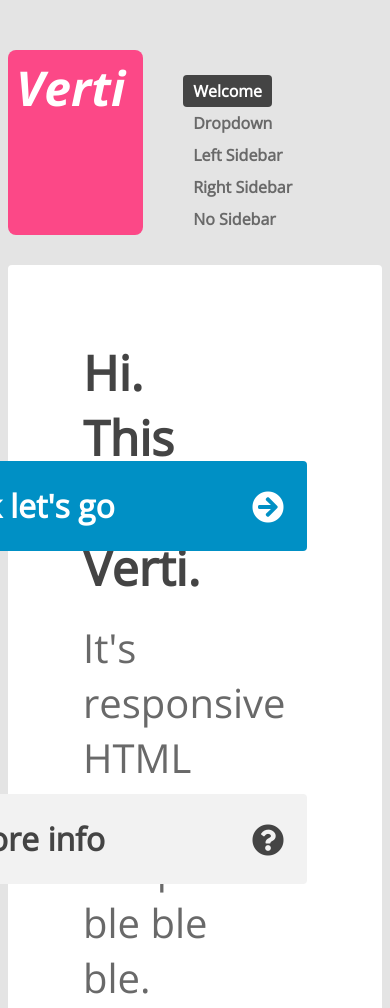
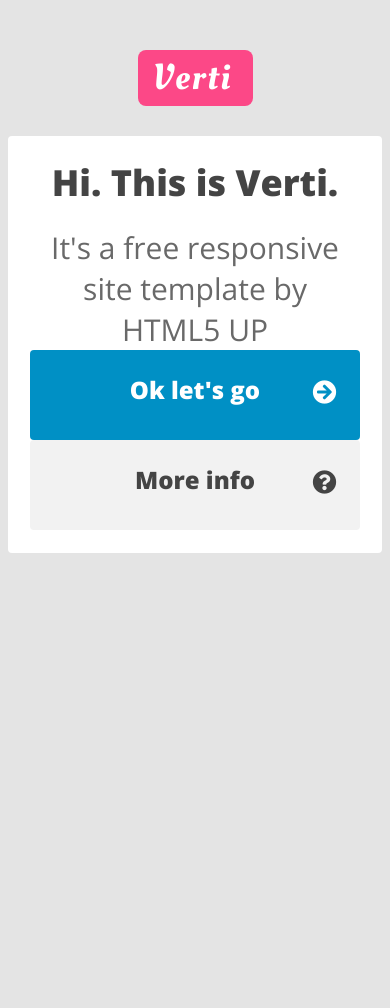
Before and after one commit to agatamalec/Verti, a website: page index.html in a window 390 px wide. Shown: the top 1008 px of the page. After the commit the page ends 844 px from the top, so only its background shows below. Drawn offline with nearby package versions, Linux system fonts and the light colour scheme.

Commit message:
add media query

```diff
--- a/index.html
+++ b/index.html
@@ -3,7 +3,12 @@
 <head>
     <meta charset="UTF-8">
     <title>Sass - Zadania</title>
-    <link href="https://fonts.googleapis.com/css?family=Open+Sans:400,700i" rel="stylesheet">
+    <!-- tutaj mamy załączony italic -->
+    <link href="https://fonts.googleapis.com/css?family=Oleo+Script|Open+Sans:300,400,700i,800" rel="stylesheet">
+
+    <!-- tutaj nie mamy zalączonej pochyłego fonta -->
+    <!-- <link href="https://fonts.googleapis.com/css?family=Open+Sans:400,800" rel="stylesheet"> -->
+
     <link rel="stylesheet" href="https://use.fontawesome.com/releases/v5.0.13/css/all.css" integrity="sha384-DNOHZ68U8hZfKXOrtjWvjxusGo9WQnrNx2sqG0tfsghAvtVlRW3tvkXWZh58N9jp" crossorigin="anonymous">
     <link href="css/main.css" rel="stylesheet">
     <meta name="viewport" content="width=device-width, initial-scale=1.0">
@@ -27,9 +32,7 @@
     <section class="container baner">
       <div class="col-7">
         <h1>Hi. This is Verti.</h1>
-        <p>It's responsive HTML site
-          template ble ble ble.
-        </p>
+        <p>It's a free responsive site template by HTML5 UP </p>
       </div>
       <div class="col-5 btn-container">
         <a href="#" class="btn next-btn">
--- a/scss/module/_colors.scss
+++ b/scss/module/_colors.scss
@@ -0,0 +1,16 @@
+// hue colors grey
+
+$hue_colors: (
+    light-color: #fff,
+    lighter-color: #f2f2f2,
+    main-color: #E4E4E4,
+    accent-color: #696969,
+    text-color: #444444
+);
+
+
+//other colors
+$vivid_colors: (
+    vivid-color1: #FC4887,
+    vivid-color2: #0090c5
+);
--- a/scss/module/_mixins.scss
+++ b/scss/module/_mixins.scss
@@ -0,0 +1,12 @@
+@mixin tablet {
+    @media all and (max-width: 990px) {
+         @content;
+    }
+}
+
+
+@mixin mobile {
+    @media all and (max-width: 720px) {
+         @content;
+    }
+}
--- a/scss/partials/_base.scss
+++ b/scss/partials/_base.scss
@@ -4,12 +4,15 @@
 
 html {
     font-size: 16px;
+    @include tablet {
+        font-size: 12px;
+    }
 }
 
 body {
     font-family: 'Open Sans', sans-serif;
-    background-color: #E4E4E4;
-    color: #444444;
+    background-color: map-get($hue_colors, main-color);
+    color: map-get($hue_colors, text-color);
 }
 
 .container {
@@ -23,4 +26,11 @@
             width: (100%/$columnNum * $i );
         }
     }
+
+    @include mobile {
+        flex-direction: column;
+        [class*="col-"]{
+            width:100%;
+        }
+    }
 }
--- a/scss/partials/_header.scss
+++ b/scss/partials/_header.scss
@@ -12,8 +12,11 @@
     li {
         display: inline-block;
         margin-left:40px;
+        @include tablet {
+            margin-left: 10px;
+        }
         a {
-            color: #696969;
+            color: map-get($hue_colors, accent-color);
             font-weight: 800;
             text-decoration: none;
             font-size: 1rem;
@@ -21,43 +24,56 @@
             display:inline-block;
         }
         &:hover {
-            background-color: #fff;
+            background-color: map-get($hue_colors, light-color);
             border-radius: 4px;
         }
         .active {
-            background-color: #444;
+            background-color: map-get($hue_colors, text-color );
             border-radius: 4px;
-            color: #fff;
+            color:  map-get($hue_colors, light-color );
         }
+    }
+
+    @include mobile {
+        display: none;
     }
 }
 
 .logo {
-    background-color: #FC4887;
-    color: #fff;
+    font-family: 'Oleo Script', cursive;
+    background-color:  map-get($vivid_colors, vivid-color1);
+    color:   map-get($hue_colors, light-color);
     border-radius: 8px;
-    padding: 5px 18px 5px 8px;
-    font-weight: 700;
+    padding: 3px 15px;
+    letter-spacing: 2px;
     font-size: 3rem;
     display: inline-block;
     text-decoration: none;
-    font-style: italic;
+    width:135px;
+    @include mobile {
+        width: 115px;
+        margin: 0 auto;
+    }
+    // font-style: italic;
 }
 
 .baner {
     margin-top: 30px;
     border-radius: 4px;
-    padding: 75px;
-    background-color: #fff;
+    padding: 6%; // tutaj zmiana na wartość% przez co dłużej się skaluje w doł
+    background-color: map-get($hue_colors, light-color);
+    @include mobile {
+       text-align: center;
+    }
     h1 {
         font-size: 3rem;
         font-weight: 600;
-        color: #444;
+        color: map-get($hue_colors, text-color);
         margin: 0;
     }
     p {
         font-size: 2.5rem;
-        color: #696969;
+        color: map-get($hue_colors, accent-color);
         margin: 20px 0 0 0;
         font-weight: 100;
     }
@@ -67,7 +83,7 @@
         align-items: flex-end;
         justify-content: space-around;
         .btn {
-            width:370px;
+            width: 85%;
             height: 90px;
             display: block;
             border-radius: 4px;
@@ -81,14 +97,17 @@
                 right: 23px;
                 top: 30px;
             }
+            @include mobile {
+                width:100%;
+            }
         }
         .next-btn {
-            background-color: #0090c5;
-            color:#fff;
+            background-color: map-get($vivid_colors, vivid-color2);
+            color:  map-get($hue_colors, light-color);
         }
         .info-btn {
-            color: #444;
-            background-color: #f2f2f2;
+            color:  map-get($hue_colors, text-color);
+            background-color:  map-get($hue_colors, lighter-color);
         }
     }
 
```
Also changed, not shown: css/main.css, scss/module/_variables.scss (added).
